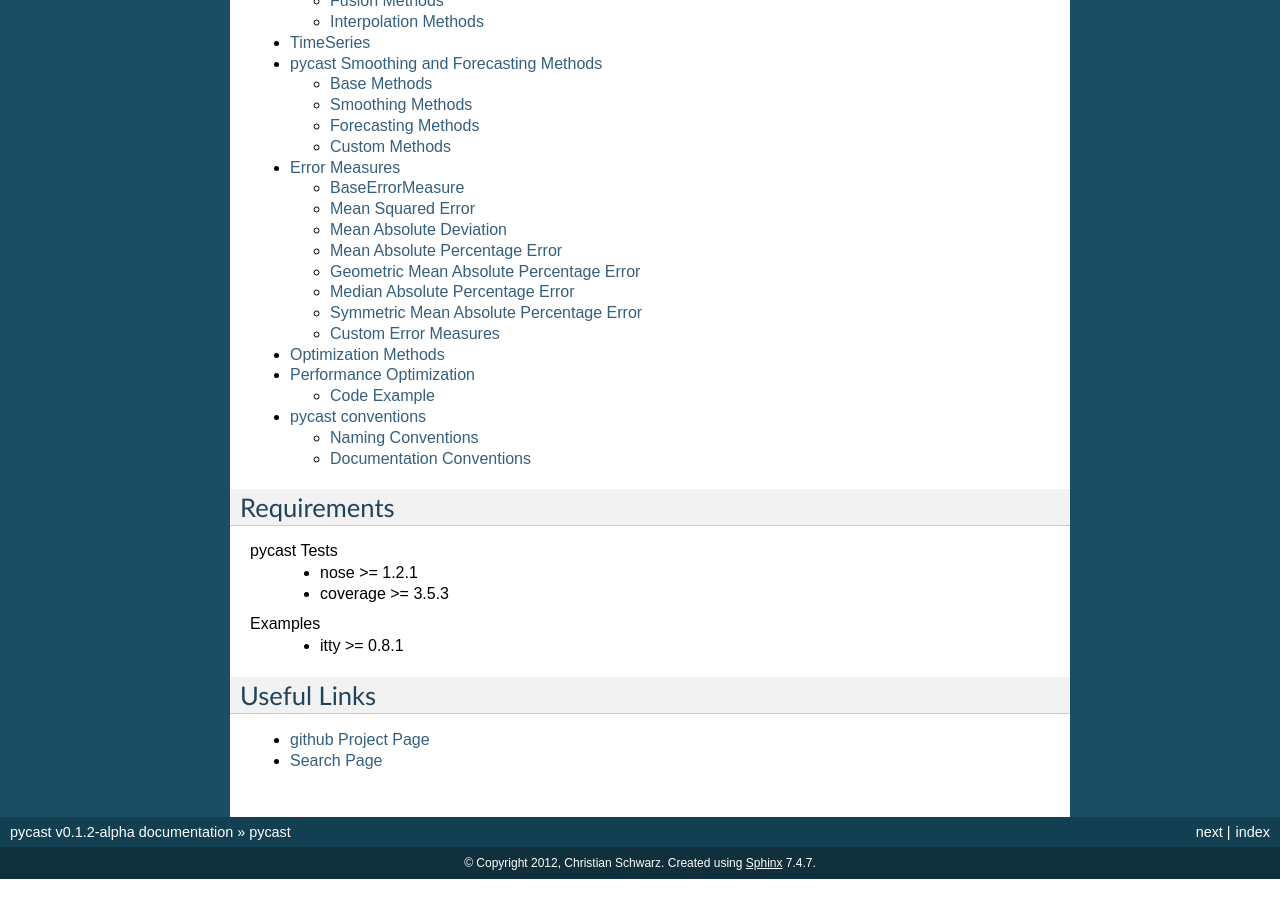
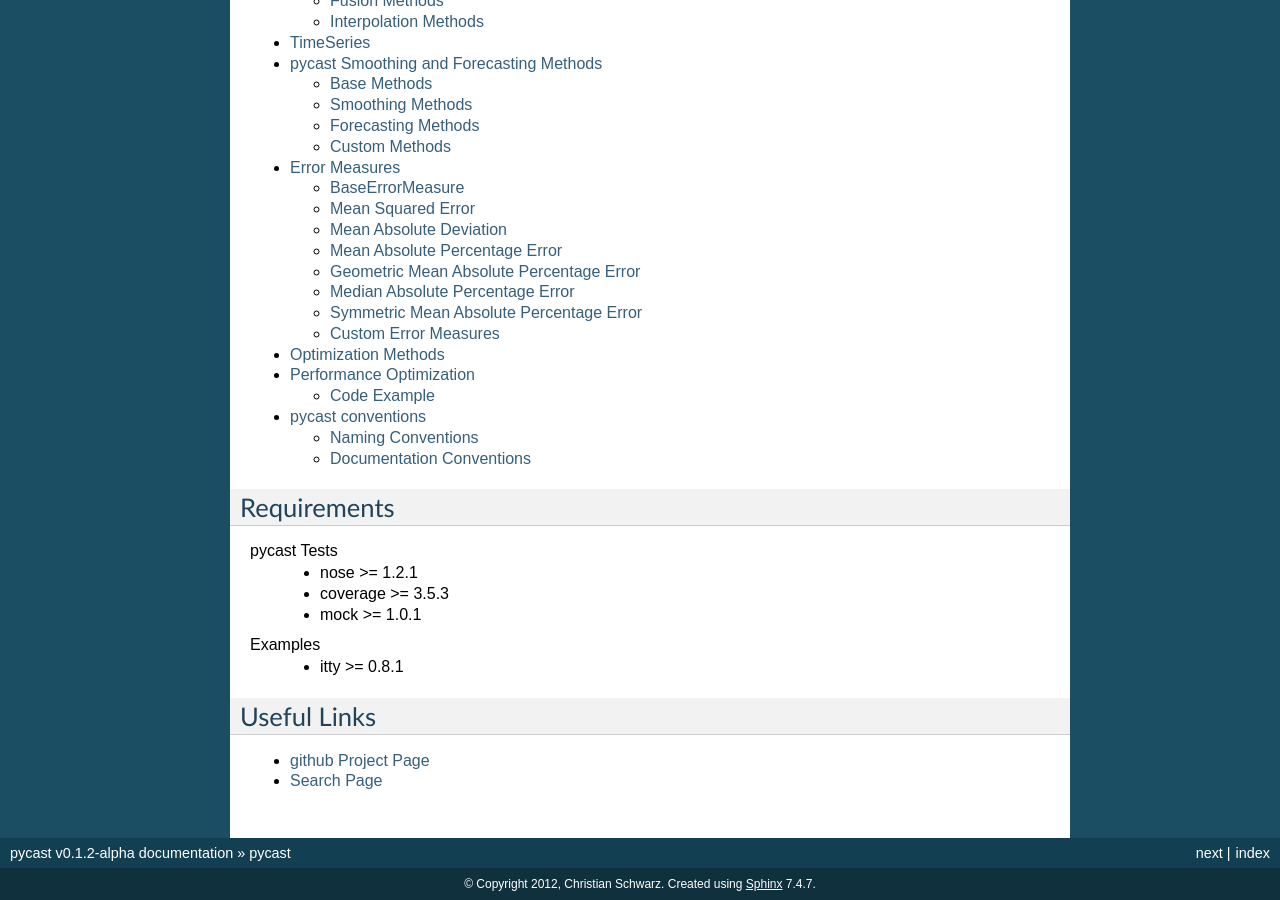
Before and after one commit to T-002/pycast, a Sphinx documentation site: the page built from docs/source/index.rst, in a window 1280 px wide and 900 px high, scrolled down 763 px. Built offline with Sphinx 7.4.7, drawn with Linux system fonts in a browser that asks for light colours; before the commit the page ends 1642 px from its top, so only the background shows below that.

Commit message:
added mock to requirements in doc

```diff
--- a/docs/source/index.rst
+++ b/docs/source/index.rst
@@ -19,6 +19,7 @@ Requirements
 pycast Tests
     - nose     >= 1.2.1
     - coverage >= 3.5.3
+    - mock     >= 1.0.1
 
 Examples
     - itty >= 0.8.1
```
